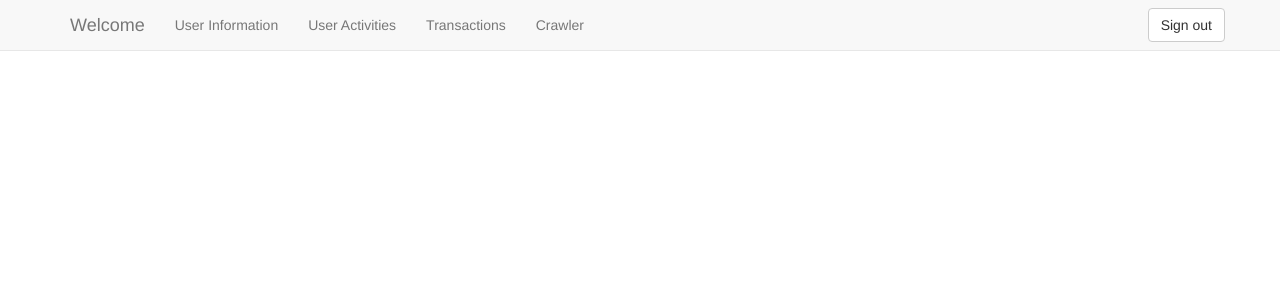
After one commit to tiffanysheng/Django_v1, a Django app: page /User_Management/user_page/ in a window 1280 px wide. The commit adds this page. Shown: the top 300 px of the page. Run offline with Django 3.2, Linux system fonts and the light colour scheme; a user stored in the database is signed in; some libraries are stand-ins or nearby versions.

Commit message:
add user_page

```diff
--- a/Django_v1/urls.py
+++ b/Django_v1/urls.py
@@ -20,5 +20,5 @@ from User_Management import views
 urlpatterns = [
     url(r'^$', views.logIn, name='logIn'),
     url(r'^admin/', admin.site.urls),
-    url(r'^User_Management/', include('User_Management.urls'))
+    url(r'^User_Management/', include('User_Management.urls')),
 ]
--- a/User_Management/login.py
+++ b/User_Management/login.py
@@ -3,5 +3,5 @@ from django.core import validators
 
 
 class FormLogin(forms.Form):
-    username = forms.CharField(max_length=200,widget=forms.TextInput(attrs={'style':'width:40%','autocomplete':'off'}))
-    password = forms.CharField(max_length=200,widget=forms.PasswordInput(attrs={'style':'width:40%','autocomplete':'off'}))
+    username = forms.CharField(max_length=200,widget=forms.TextInput(attrs={'style':'width:40%','autocomplete':'off','placeholder':'enter username'}))
+    password = forms.CharField(max_length=200,widget=forms.PasswordInput(attrs={'style':'width:40%','autocomplete':'off','placeholder':'enter password'}))
--- a/User_Management/urls.py
+++ b/User_Management/urls.py
@@ -6,4 +6,6 @@ app_name = 'User_Management'
 
 urlpatterns=[
     url(r'^signup/$',views.signup,name='signup'),
+    url(r'^user_page/$',views.showUserPage,name='user_page'),
+    url(r'^logout/$',views.logOut,name='logout'),
 ]
--- a/User_Management/views.py
+++ b/User_Management/views.py
@@ -1,10 +1,10 @@
-from django.shortcuts import render, render_to_response
+from django.shortcuts import render
 from django.http import HttpResponseRedirect
 from . import login
 from User_Management.signup import NewUser, MyUserForm
 from django.contrib import auth
 from django.core.urlresolvers import reverse
-from django.contrib.auth.decorators import user_passes_test, login_required
+from User_Management.models import MyUser
 
 
 def index(request):
@@ -46,7 +46,10 @@ def logIn(request):
         user = auth.authenticate(username=username,password=password)
         if user is not None:
             auth.login(request, user)
-            return HttpResponseRedirect("")
+            if user.is_superuser == True:
+                return HttpResponseRedirect("admin")
+            else:
+                return HttpResponseRedirect("User_Management/user_page")
         else:
             state = 'not_exist_or_password_error'
             return render(request, 'login.html', {'form': form, 'state': state})
@@ -57,3 +60,7 @@ def logIn(request):
 def logOut(request):
     auth.logout(request)
     return HttpResponseRedirect(reverse('logIn'))
+
+
+def showUserPage(request):
+    return render(request, 'user_page.html', {'user':request.user.get_full_name})
--- a/templates/index.html
+++ b/templates/index.html
@@ -3,7 +3,7 @@
 <html lang="en">
 <head>
     <meta charset="UTF-8">
-    <title>Hello world</title>
+    <title>index</title>
     <link rel="stylesheet" href="{% static "css/mystyle.css" %}">
 </head>
 <body>
--- a/templates/signup.html
+++ b/templates/signup.html
@@ -5,7 +5,7 @@
 <html lang="en">
 <head>
     <meta charset="UTF-8">
-    <title>User Login</title>
+    <title>User Signup</title>
     <link rel="stylesheet" href="{% static "css/mystyle.css" %}">
     <link rel="stylesheet" href="https://maxcdn.bootstrapcdn.com/bootstrap/3.3.7/css/bootstrap.min.css" integrity="sha384-BVYiiSIFeK1dGmJRAkycuHAHRg32OmUcww7on3RYdg4Va+PmSTsz/K68vbdEjh4u" crossorigin="anonymous">
 </head>
--- /dev/null
+++ b/templates/user_page.html
@@ -0,0 +1,30 @@
+<!DOCTYPE html>
+<html lang="en">
+<head>
+    <meta charset="UTF-8">
+    <title>user_page</title>
+    <link rel="stylesheet" href="https://maxcdn.bootstrapcdn.com/bootstrap/3.3.7/css/bootstrap.min.css" integrity="sha384-BVYiiSIFeK1dGmJRAkycuHAHRg32OmUcww7on3RYdg4Va+PmSTsz/K68vbdEjh4u" crossorigin="anonymous">
+</head>
+<body>
+    <nav class="navbar navbar-default navbar-static-top">
+        <div class="container">
+            <ul class="nav navbar-nav">
+                <li><a class="navbar-brand" href="">Welcome</a></li>
+                <li><a class="navbar-link" href="">User Information</a></li>
+                <li><a class="navbar-link" href="">User Activities</a></li>
+                <li><a class="navbar-link" href="">Transactions</a></li>
+                <li><a class="navbar-link" href="">Crawler</a></li>
+            </ul>
+            <ul class="nav navbar-nav navbar-right">
+                <span>{{ user }}</span>
+                <a href="{% url 'User_Management:logout' %}"><button type="button" class="btn btn-default navbar-btn">Sign out</button></a>
+            </ul>
+        </div>
+    </nav>
+
+    <div class="container">
+        {% block body_block %}
+        {% endblock %}
+    </div>
+</body>
+</html>
```
Also changed, not shown: db.sqlite3.
